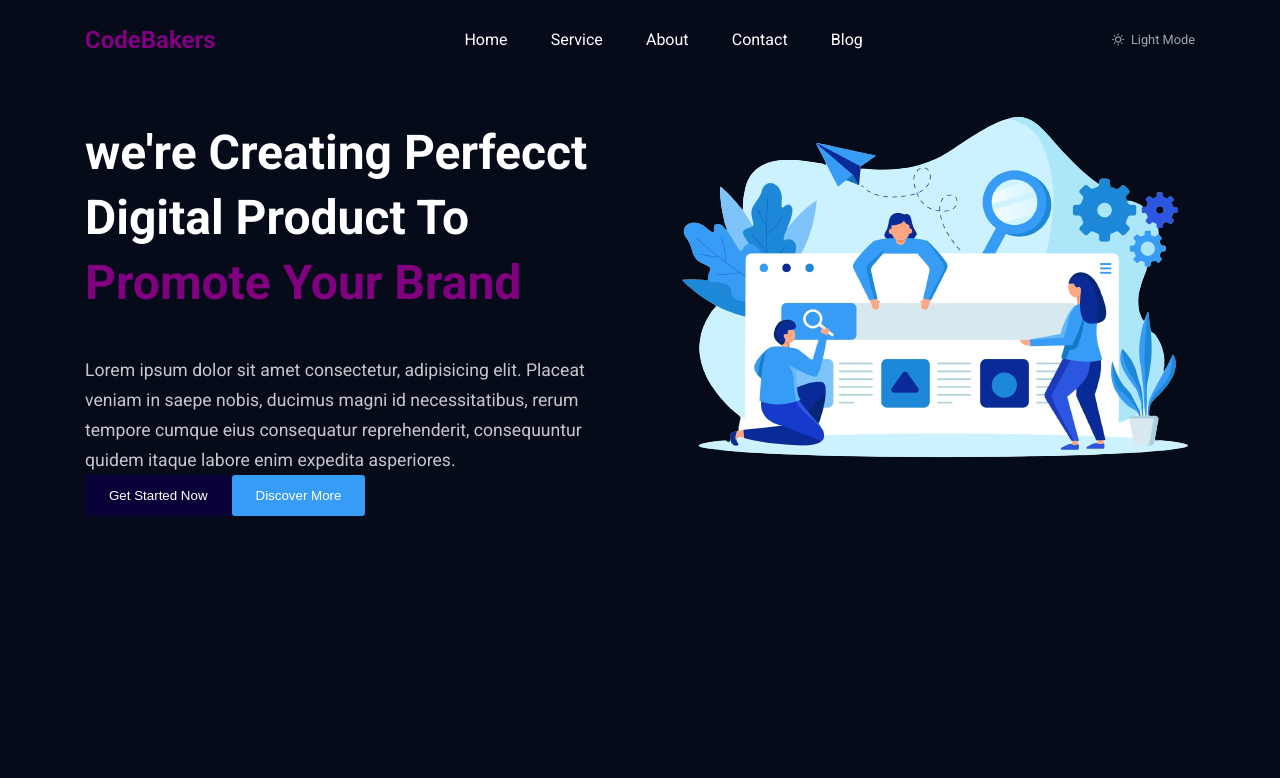
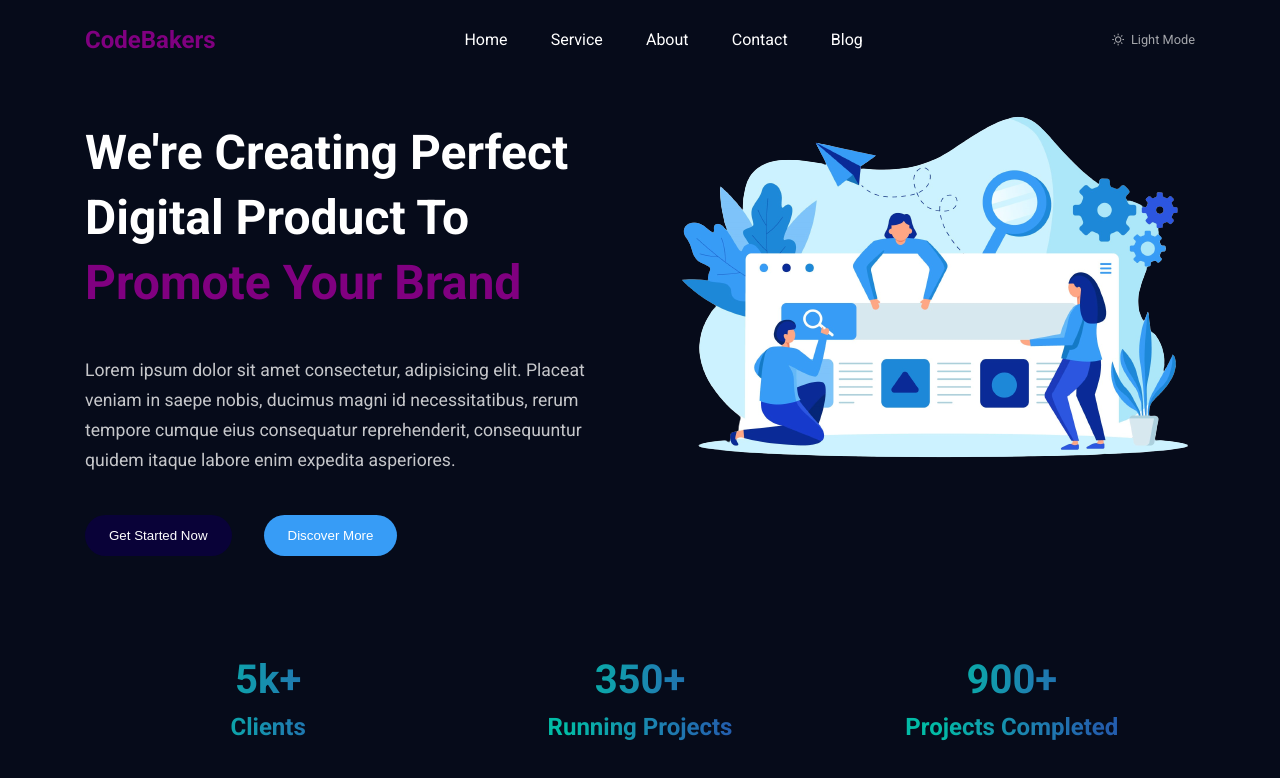
Before and after one commit to ahmedMoussa2020/MyWeb, a React (Create React App) app: page / in a window 1280 px wide. Shown: the top 778 px of the page. Built offline with nearby package versions, Linux system fonts and the light colour scheme.

Commit message:
changed the counter

```diff
--- a/src/App.js
+++ b/src/App.js
@@ -1,11 +1,15 @@
 import "./App.css";
+
 import Header from "./components/Header/Header";
 import Hero from "./components/UI/Hero";
+import Counter from "./components/UI/Counter";
+
 function App() {
   return (
     <>
       <Header />
       <Hero />
+      <Counter />
     </>
   );
 }
--- /dev/null
+++ b/src/components/UI/Counter.jsx
@@ -0,0 +1,36 @@
+import React from "react";
+import "../../styles/counter.css";
+
+const counterData = [
+  {
+    number: "5k",
+    text: "Clients",
+  },
+  {
+    number: 350,
+    text: "Running Projects",
+  },
+  {
+    number: 900,
+    text: "Projects Completed",
+  },
+];
+
+const Counter = () => {
+  return (
+    <section className="counter">
+      <div className="container">
+        <div className="counter__wrapper">
+          {counterData.map((item,index) => (
+            <div className="counter__item" key={index}>
+              <h3 className="counter__number">{item.number}+</h3>
+              <h4 className="counter__title">{item.text}</h4>
+            </div>
+          ))}
+        </div>
+      </div>
+    </section>
+  );
+};
+
+export default Counter;
--- a/src/components/UI/Hero.jsx
+++ b/src/components/UI/Hero.jsx
@@ -5,12 +5,12 @@
 
 const Hero = () => {
   return (
-    <section className="hero__section">
+    <section className="counter">
       <div className="container">
         <div className="hero__wrapper">
           <div className="hero__content">
             <div>
-              <h2>we're Creating Perfecct</h2>
+              <h2>We're Creating Perfect</h2>
               <h2>Digital Product To</h2>
               <h2 className="highlight">Promote Your Brand</h2>
             </div>
--- /dev/null
+++ b/src/styles/counter.css
@@ -0,0 +1,32 @@
+.counter__wrapper{
+  display: flex;
+  align-items: center;
+  justify-content: space-between;
+  margin-block: 100px;
+}
+
+.counter__item{
+  width: 33%;
+  text-align: center;
+
+}
+
+.counter__number,
+.counter__title{
+  background: var(--counter-color);
+  background-size: 100% 100%;
+  background-clip: text;
+  -webkit-text-fill-color: transparent
+
+}
+
+.counter__number{
+  font-size: 2.5rem;
+  margin-bottom: 10px;
+
+}
+
+.counter__title{
+  font-size: 1.5rem;
+
+}
--- a/src/styles/hero.css
+++ b/src/styles/hero.css
@@ -1,36 +1,43 @@
 .hero__wrapper{
   display: flex;
   justify-content: space-between;
+
 }
 
 .hero__content,
 .hero__img {
   width: 50%;
+
 }
 
-.hero__content{
+.hero__content {
   padding-top: 40px;
+
 }
 
 .hero__content h2{
   font-size: 3rem;
   line-height: 65px;
+
 }
 
 .hero__content p {
   margin-top: 40px;
   font-size: 1.1rem;
+
 }
 
 .highlight{
   color: var(--primary-color);
+
 }
 
-.hero_btns{
+.hero__btns{
   margin-top: 40px;
   display: flex;
   align-items: center;
   column-gap: 2rem;
+
 }
 
 .primary__btn,
@@ -39,15 +46,18 @@
   border: none;
   outline: none;
   color: #fff;
-  border-radius: 0.2rem;
+  border-radius: 5.2rem;
   cursor: pointer;
+
 }
 
 .primary__btn{
   background: var(--btn-secondary-bg);
   border: 1px sold var(--btn-primary-bg);
+
 }
 
 .secondary__btn{
   background: var(--btn-primary-bg);
+
 }
```
